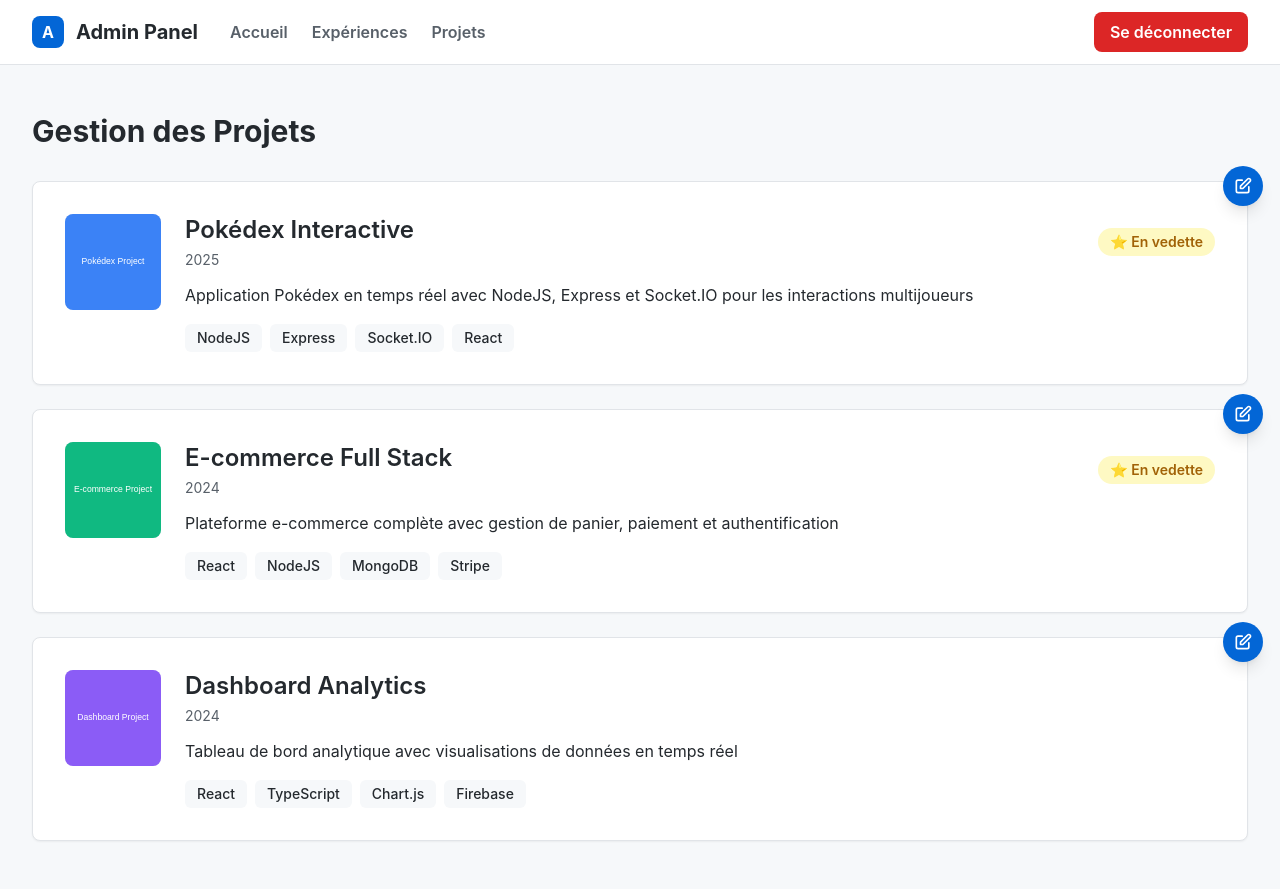
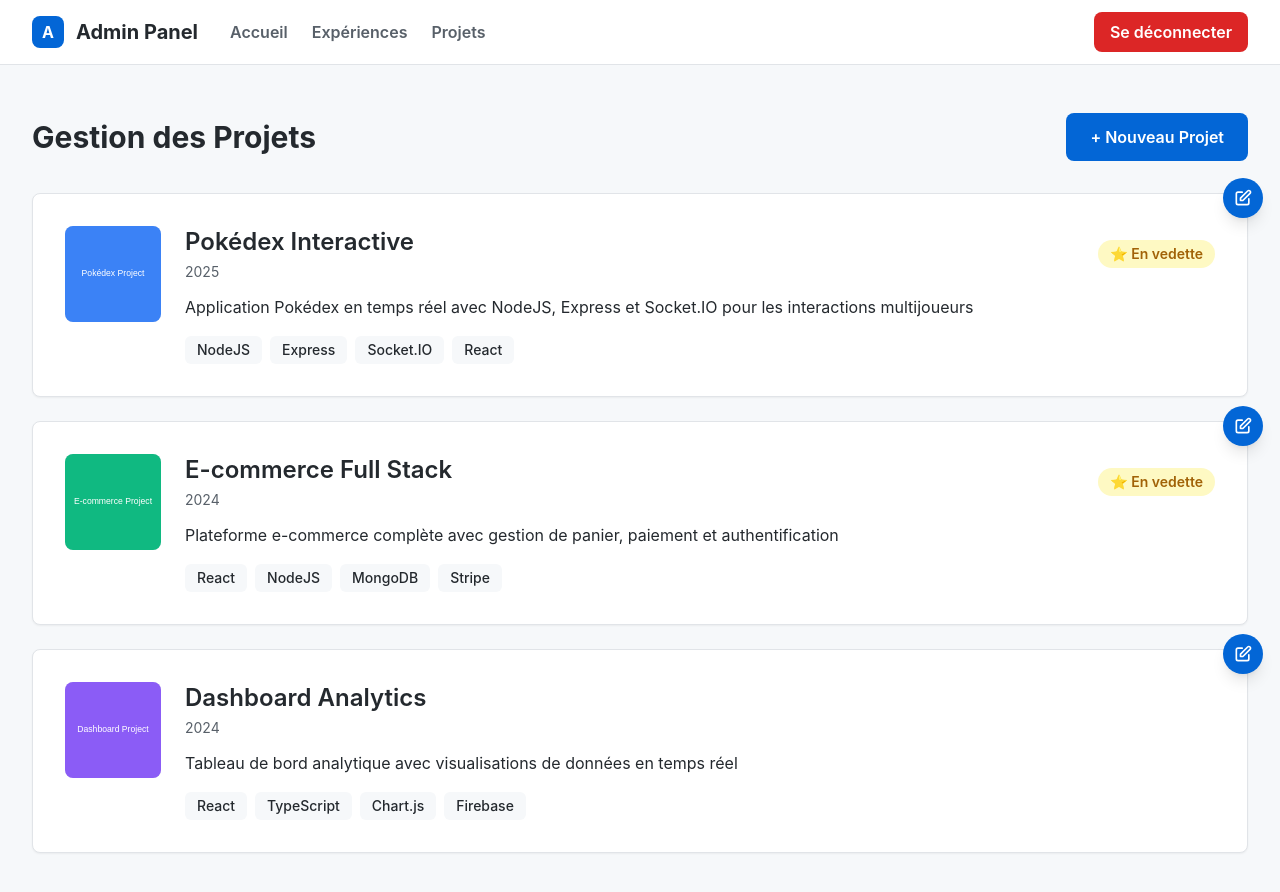
Before and after one commit to theo-stoffelbach/PorteFolio, a Next.js app: page /admin/projects in a window 1280 px wide. Shown: the top 892 px of the page. Built offline with nearby package versions, Linux system fonts and the light colour scheme.

Commit message:
feat: Add button to create new projects in admin
- Add "Nouveau Projet" button in projects list header
- Create project with default values and save to database
- Redirect to edit page after creation

```diff
--- a/app/admin/projects/page.tsx
+++ b/app/admin/projects/page.tsx
@@ -36,9 +36,50 @@ export default function AdminProjectsPage() {
 
   return (
     <div>
-      <h1 className="text-3xl font-bold text-github-gray-dark dark:text-white mb-8">
-        Gestion des Projets
-      </h1>
+      <div className="flex items-center justify-between mb-8">
+        <h1 className="text-3xl font-bold text-github-gray-dark dark:text-white">
+          Gestion des Projets
+        </h1>
+        <button
+          onClick={async () => {
+            // Créer un nouveau projet avec les données par défaut
+            const newProject: Project = {
+              id: `projet-${Date.now()}`,
+              title: "Nouveau Projet",
+              description: "Description du projet",
+              technologies: [],
+              imageUrl: "",
+              color: "#3b82f6",
+              weeks: [],
+              year: new Date().getFullYear(),
+              featured: false,
+            };
+
+            try {
+              // Créer le projet via l'API
+              const res = await fetch("/api/projects", {
+                method: "POST",
+                headers: { "Content-Type": "application/json" },
+                body: JSON.stringify(newProject),
+              });
+
+              if (res.ok) {
+                const createdProject = await res.json();
+                // Rediriger vers la page d'édition
+                window.location.href = `/admin/projects/${createdProject.id}`;
+              } else {
+                alert("Erreur lors de la création du projet");
+              }
+            } catch (error) {
+              console.error("Erreur:", error);
+              alert("Erreur lors de la création du projet");
+            }
+          }}
+          className="px-6 py-3 bg-github-blue dark:bg-blue-600 text-white rounded-lg font-semibold hover:bg-blue-600 dark:hover:bg-blue-700 transition-colors"
+        >
+          + Nouveau Projet
+        </button>
+      </div>
 
       <div className="space-y-6">
         {projects.map((project, index) => (
```
